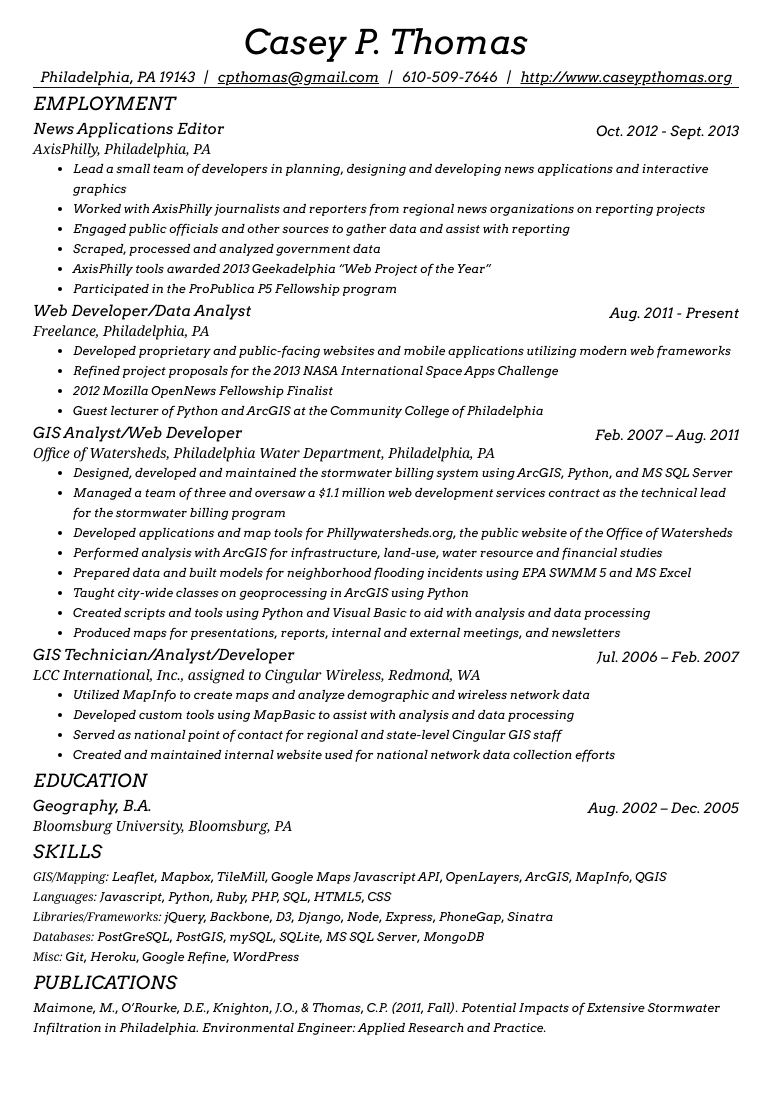
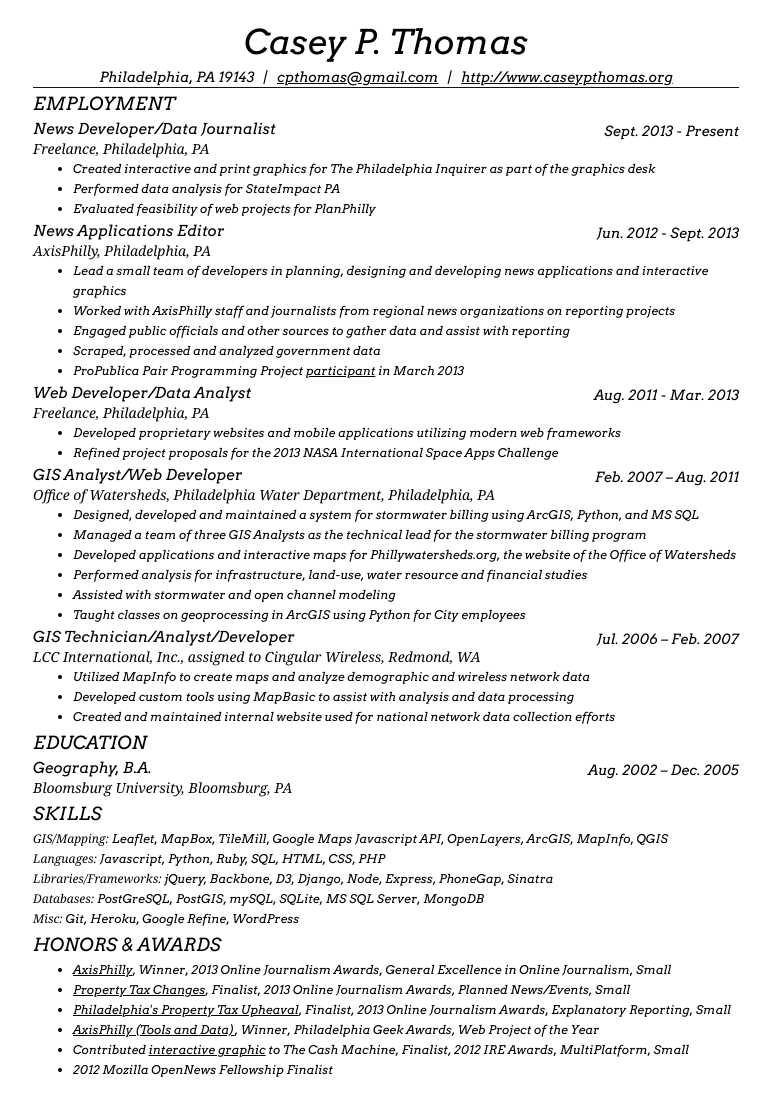
Before and after one commit to caseycesari/caseycesari.github.com, a Jekyll site: the page resume/index.html, which Jekyll copies as it is, in a window 1280 px wide. Shown: the whole page, without its empty margins (254-1025 px from the left). Built offline with Jekyll 4.4.1, drawn with Linux system fonts in a browser that asks for light colours; before the commit the page ends 1055 px from its top, so only the background shows below that.

Commit message:
Update resume

```diff
--- a/resume/index.html
+++ b/resume/index.html
@@ -35,7 +35,6 @@
         <p class="contact">
             Philadelphia, PA 19143 &nbsp;&nbsp;|&nbsp;&nbsp;
             <a href="mailto:&#099;&#112;&#116;&#104;&#111;&#109;&#097;&#115;&#064;&#103;&#109;&#097;&#105;&#108;&#046;&#099;&#111;&#109;">&#099;&#112;&#116;&#104;&#111;&#109;&#097;&#115;&#064;&#103;&#109;&#097;&#105;&#108;&#046;&#099;&#111;&#109;</a>  &nbsp;&nbsp;|&nbsp;&nbsp;
-            610-509-7646  &nbsp;&nbsp;|&nbsp;&nbsp;
             <a href="http://www.caseypthomas.org">http://www.caseypthomas.org</a>
         </p>
       </section>
@@ -47,31 +46,41 @@
 
         <section>
           <header>
+            <h3>News Developer/Data Journalist</h3>
+            <span class="date">Sept. 2013 - Present</span>
+          </header>
+          <span class="location">Freelance, Philadelphia, PA</span>
+          <ul>
+            <li>Created interactive and print graphics for The Philadelphia Inquirer as part of the graphics desk</li>
+            <li>Performed data analysis for StateImpact PA</li>
+            <li>Evaluated feasibility of web projects for PlanPhilly</li>
+          </ul>
+        </section>
+
+        <section>
+          <header>
             <h3>News Applications Editor</h3>
-            <span class="date">Oct. 2012 - Sept. 2013</span>
+            <span class="date">Jun. 2012 - Sept. 2013</span>
           </header>
           <span class="location">AxisPhilly, Philadelphia, PA</span>
           <ul>
             <li>Lead a small team of developers in planning, designing and developing news applications and interactive graphics</li>
-            <li>Worked with AxisPhilly journalists and reporters from regional news organizations on reporting projects</li>
+            <li>Worked with AxisPhilly staff and journalists from regional news organizations on reporting projects</li>
             <li>Engaged public officials and other sources to gather data and assist with reporting</li>
             <li>Scraped, processed and analyzed government data</li>
-            <li>AxisPhilly tools awarded 2013 Geekadelphia “Web Project of the Year”</li>
-            <li>Participated in the ProPublica P5 Fellowship program</li>
+            <li>ProPublica Pair Programming Project <a href="http://www.propublica.org/nerds/item/casey-thomas-p5-resident">participant</a> in March 2013</li>
           </ul>
         </section>
 
         <section>
           <header>
             <h3>Web Developer/Data Analyst</h3>
-            <span class="date">Aug. 2011 - Present</span>
+            <span class="date">Aug. 2011 - Mar. 2013</span>
           </header>
           <span class="location">Freelance, Philadelphia, PA</span>
           <ul>
-            <li>Developed proprietary and public-facing websites and mobile applications utilizing modern web frameworks</li>
+            <li>Developed proprietary websites and mobile applications utilizing modern web frameworks</li>
             <li>Refined project proposals for the 2013 NASA International Space Apps Challenge</li>
-            <li>2012 Mozilla OpenNews Fellowship Finalist</li>
-            <li>Guest lecturer of Python and ArcGIS at the Community College of Philadelphia</li>
           </ul>
         </section>
 
@@ -82,14 +91,12 @@
           </header>
           <span class="location">Office of Watersheds, Philadelphia Water Department, Philadelphia, PA</span>
           <ul>
-            <li>Designed, developed and  maintained the stormwater billing system using ArcGIS, Python, and MS SQL Server</li>
-            <li>Managed a team of three and oversaw a $1.1 million web development services contract as the technical lead for the stormwater billing program</li>
-            <li>Developed applications and map tools for Phillywatersheds.org, the public website of the  Office of Watersheds</li>
-            <li>Performed analysis with ArcGIS for infrastructure, land-use, water resource  and financial studies</li>
-            <li>Prepared data and built models for neighborhood flooding incidents using EPA SWMM 5 and MS Excel</li>
-            <li>Taught city-wide classes on geoprocessing in ArcGIS using Python</li>
-            <li>Created scripts and tools using Python and Visual Basic to aid with analysis and data processing</li>
-            <li>Produced maps for presentations, reports, internal and external meetings, and newsletters</li>
+            <li>Designed, developed and maintained a system for stormwater billing using ArcGIS, Python, and MS SQL</li>
+            <li>Managed a team of three GIS Analysts as the technical lead for the stormwater billing program</li>
+            <li>Developed applications and interactive maps for Phillywatersheds.org, the website of the Office of Watersheds</li>
+            <li>Performed analysis for infrastructure, land-use, water resource and financial studies</li>
+            <li>Assisted with stormwater and open channel modeling</li>
+            <li>Taught classes on geoprocessing in ArcGIS using Python for City employees</li>
           </ul>
         </section>
 
@@ -102,7 +109,6 @@
           <ul>
             <li>Utilized MapInfo to create maps and analyze demographic and wireless network data</li>
             <li>Developed custom tools using MapBasic to assist with analysis and data processing</li>
-            <li>Served as national point of contact for regional and state-level Cingular GIS staff</li>
             <li>Created and maintained internal website used for national network data collection efforts</li>
           </ul>
         </section>
@@ -124,11 +130,11 @@
         <ul class="skill-set">
           <li>
             <h4>GIS/Mapping:</h4>
-            Leaflet, Mapbox, TileMill, Google Maps Javascript API, OpenLayers, ArcGIS, MapInfo, QGIS
+            Leaflet, MapBox, TileMill, Google Maps Javascript API, OpenLayers, ArcGIS, MapInfo, QGIS
           </li>
           <li>
             <h4>Languages:</h4>
-            Javascript, Python, Ruby, PHP, SQL, HTML5, CSS
+            Javascript, Python, Ruby, SQL, HTML, CSS, PHP
           </li>
           <li>
             <h4>Libraries/Frameworks:</h4>
@@ -146,12 +152,17 @@
 
       <section>
         <header>
-          <h2>PUBLICATIONS</h2>
+          <h2>HONORS &amp; AWARDS</h2>
         </header>
 
-        <p class="publication">
-          Maimone, M., O’Rourke, D.E., Knighton, J.O., &amp; Thomas, C.P. (2011, Fall). Potential Impacts of Extensive Stormwater Infiltration in Philadelphia. <span class="journal">Environmental Engineer: Applied Research and Practice</span>.
-        </p>
+        <ul>
+          <li><em><a href="http://www.axisphilly.org">AxisPhilly</a></em>, Winner, 2013 Online Journalism Awards, General Excellence in Online Journalism, Small</li>
+          <li><em><a href="http://apps.axisphilly.org/avi-map">Property Tax Changes</a></em>, Finalist, 2013 Online Journalism Awards, Planned News/Events, Small
+          <li><em><a href="http://www.axisphilly.org/project/taxes">Philadelphia's Property Tax Upheaval</a></em>, Finalist, 2013 Online Journalism Awards, Explanatory Reporting, Small</li>
+          <li><em><a href="http://www.axisphilly.org/tools">AxisPhilly (Tools and Data)</a></em>, Winner, Philadelphia Geek Awards, Web Project of the Year</li>
+          <li>Contributed <a href="http://apps.axisphilly.org/forfeiture/">interactive graphic</a> to <em>The Cash Machine</em>, Finalist, 2012 IRE Awards, MultiPlatform, Small</li>
+          <li>2012 Mozilla OpenNews Fellowship Finalist</li>
+        </ul>
 
       </section>
 
```
